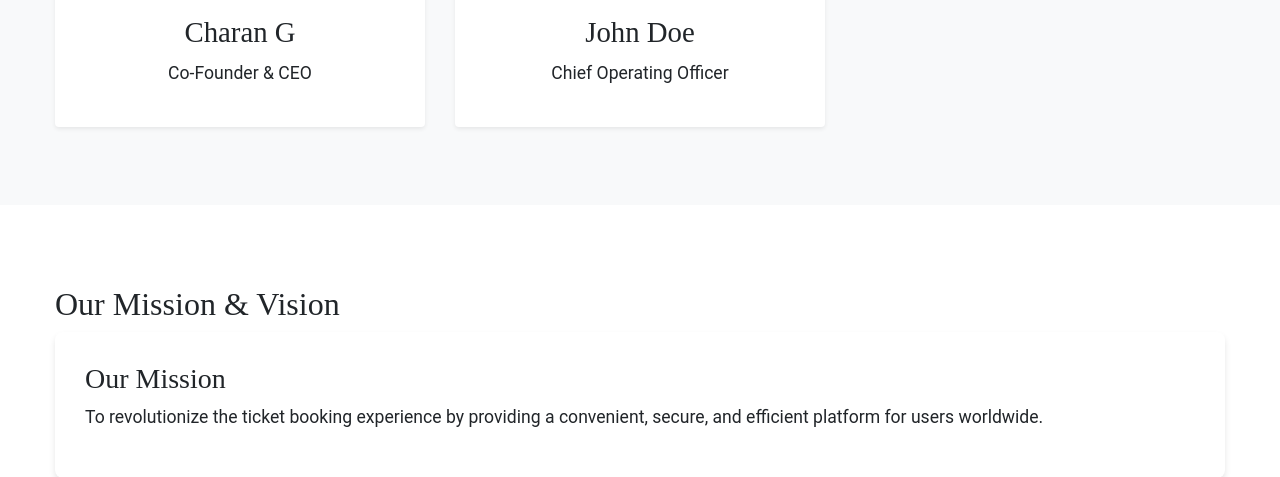
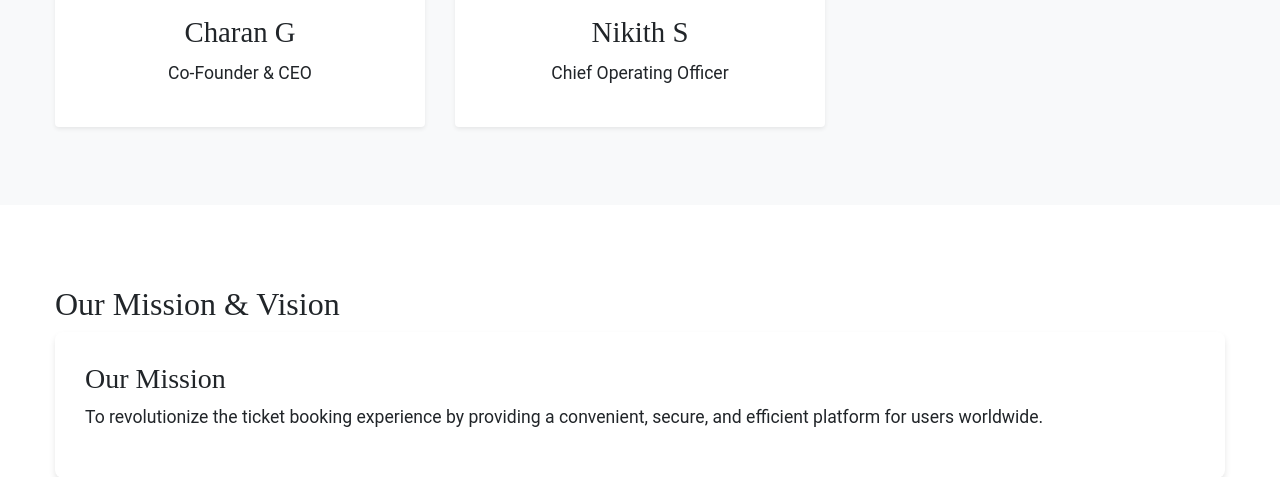
Before and after one commit to charang2003/Django-ticket-booking, a Django app: page /about/ in a window 1280 px wide. Shown: the part 834-1311 px from the top of the page. Run offline with Django 5.2, Linux system fonts and the light colour scheme; some libraries are stand-ins or nearby versions.

Commit message:
updated html templates

```diff
--- a/ticket_booking/booking/templates/booking/about.html
+++ b/ticket_booking/booking/templates/booking/about.html
@@ -33,7 +33,7 @@
                 <div class="col-md-4">
                     <div class="team-member text-center p-4 shadow-sm bg-white rounded">
                         <img src="{% static 'booking/img/team2.jpg' %}" alt="Team Member 2" class="img-fluid rounded-circle mb-3">
-                        <h3>John Doe</h3>
+                        <h3>Nikith S</h3>
                         <p>Chief Operating Officer</p>
                     </div>
                 </div>
```
